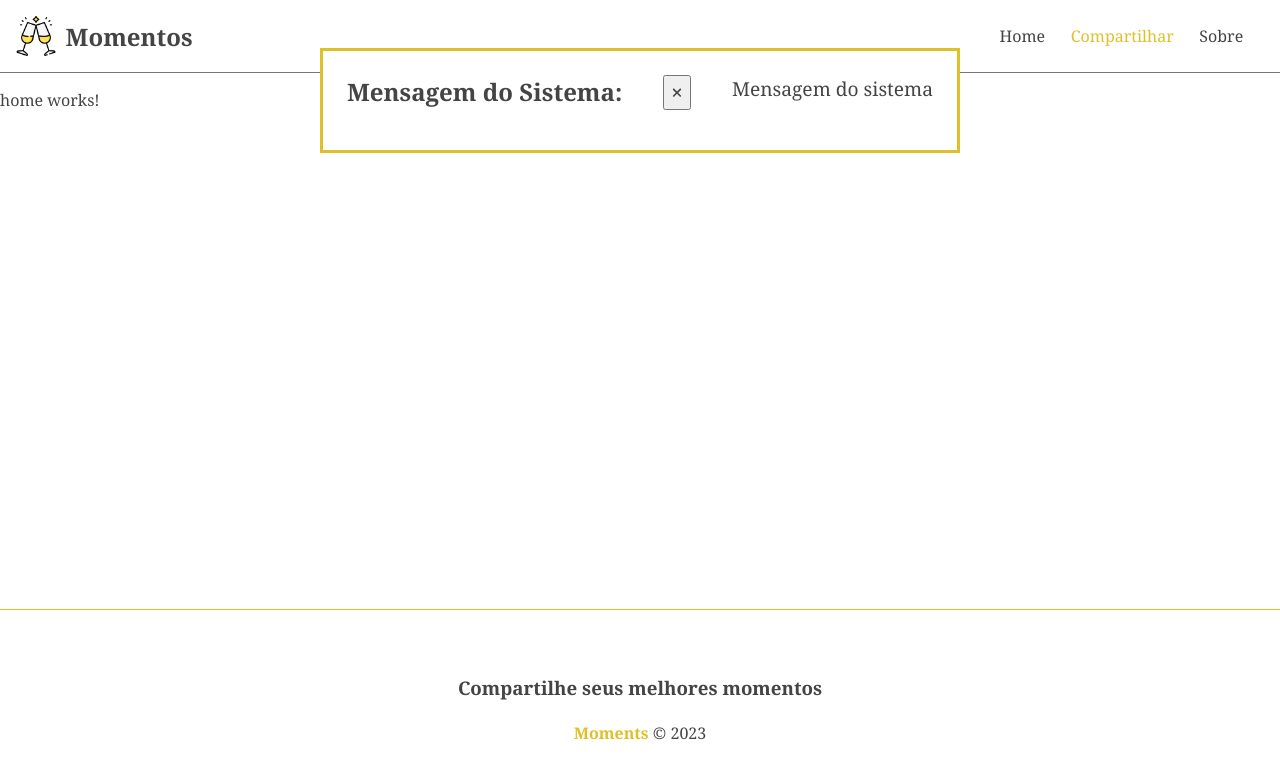
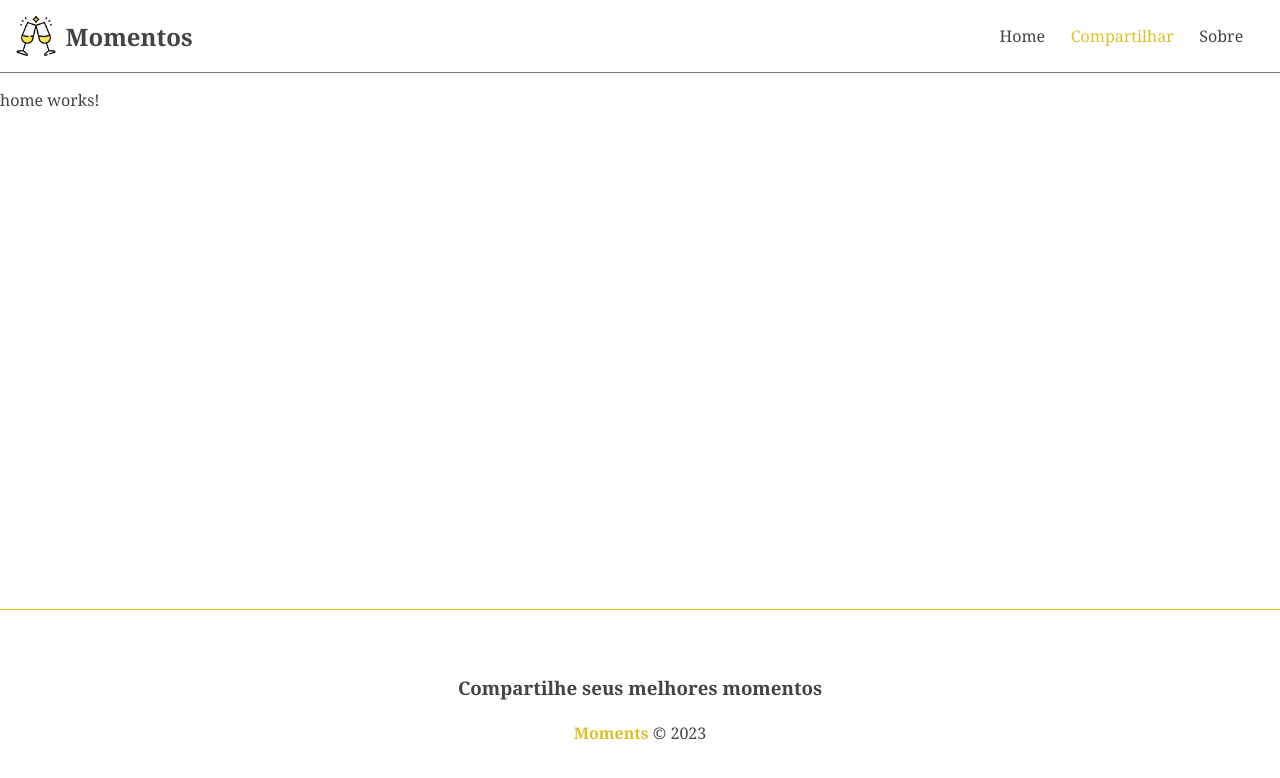
Before and after one commit to D-Wolter/Angular-Projeto-Moments-FronEnd, an Angular app in the folder moments-front/moments/: page / in a window 1280 px wide. Shown: the top 778 px of the page. Built offline with nearby package versions, Linux system fonts and the light colour scheme.

Commit message:
criado component messages

```diff
--- a/moments-front/moments/src/app/components/messages/messages.component.html
+++ b/moments-front/moments/src/app/components/messages/messages.component.html
@@ -1,9 +1,9 @@
-<div class="message">
+<div class="message" *ngIf="messagesService.message">
     <div class="message-header">
         <h2>Mensagem do Sistema:</h2>
         <button class="clear">
             <fa-icon [icon]="faTimes"></fa-icon>
         </button>
-        <p>Mensagem do sistema</p>
+        <p>{{ messagesService.message }}</p>
     </div>
 </div>
--- a/moments-front/moments/src/app/components/messages/messages.component.ts
+++ b/moments-front/moments/src/app/components/messages/messages.component.ts
@@ -1,16 +1,18 @@
 import { Component } from '@angular/core';
 import { faTimes } from '@fortawesome/free-solid-svg-icons'
 import { FontAwesomeModule } from '@fortawesome/angular-fontawesome';
-
+import { MessagesService } from '../../services/messages.service';
+import { CommonModule } from '@angular/common';
 
 @Component({
   selector: 'app-messages',
   standalone: true,
-  imports: [FontAwesomeModule],
+  imports: [FontAwesomeModule, CommonModule],
   templateUrl: './messages.component.html',
   styleUrl: './messages.component.css'
 })
 export class MessagesComponent {
   faTimes = faTimes;
 
+  constructor(public messagesService: MessagesService) {}
 }
--- a/moments-front/moments/src/app/services/messages.service.ts
+++ b/moments-front/moments/src/app/services/messages.service.ts
@@ -4,6 +4,7 @@ import { Injectable } from '@angular/core';
   providedIn: 'root'
 })
 export class MessagesService {
+  message: string = '';
 
   constructor() { }
 }
```
